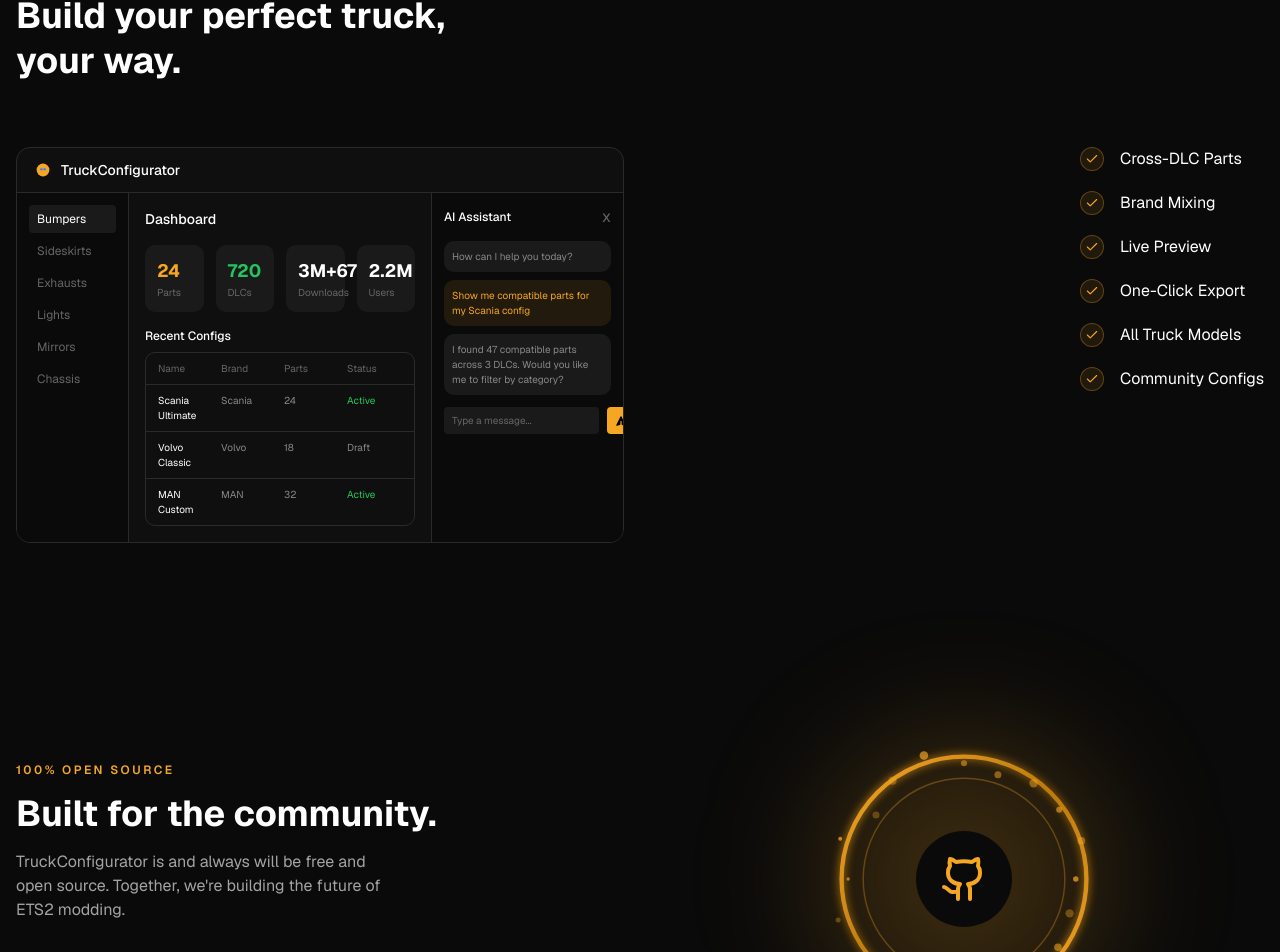
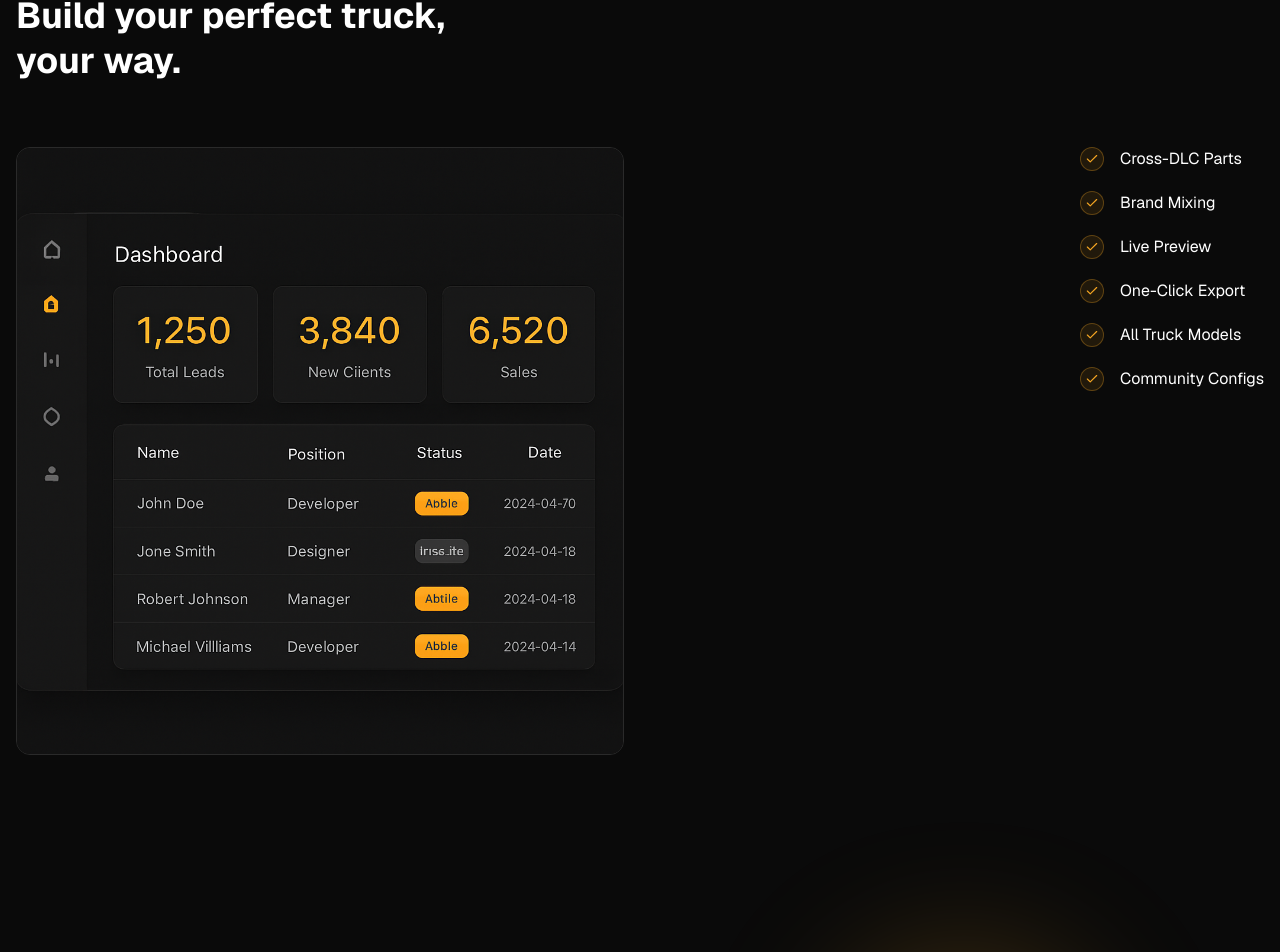
Before and after one commit to Deine-Mutder/Projekt-AetherCore, a Next.js app: page / in a window 1280 px wide. Shown: the part 1125-2077 px from the top of the page. Built offline with nearby package versions, Linux system fonts and the light colour scheme.

Commit message:
feat: replace dashboard mockup with preview image

```diff
--- a/components/landing/features.tsx
+++ b/components/landing/features.tsx
@@ -24,116 +24,14 @@ export function Features() {
         </h2>
 
         <div className="grid items-start gap-12 lg:grid-cols-2 lg:gap-8">
-          {/* Dashboard Mockup - exact style from image */}
+          {/* Dashboard Preview Image - replace /dashboard-preview.png with your own image */}
           <div className="relative">
-            {/* Main dashboard container */}
             <div className="overflow-hidden rounded-xl border border-[#2a2a2a] bg-[#0f0f0f]">
-              {/* Top bar with app name */}
-              <div className="flex items-center gap-2 border-b border-[#2a2a2a] px-4 py-3">
-                <div className="flex h-5 w-5 items-center justify-center">
-                  <svg viewBox="0 0 20 20" className="h-4 w-4">
-                    <circle cx="10" cy="10" r="8" fill="#f5a623" />
-                    <circle cx="8" cy="9" r="1.5" fill="#3b82f6" />
-                    <circle cx="12" cy="9" r="1.5" fill="#3b82f6" />
-                  </svg>
-                </div>
-                <span className="text-sm font-medium text-white">TruckConfigurator</span>
-              </div>
-
-              <div className="flex">
-                {/* Left sidebar */}
-                <div className="w-28 border-r border-[#2a2a2a] bg-[#0a0a0a] p-3">
-                  <div className="space-y-1">
-                    {["Bumpers", "Sideskirts", "Exhausts", "Lights", "Mirrors", "Chassis"].map((item, i) => (
-                      <div
-                        key={item}
-                        className={`rounded px-2 py-1.5 text-xs ${
-                          i === 0 ? "bg-[#1a1a1a] text-white" : "text-[#666]"
-                        }`}
-                      >
-                        {item}
-                      </div>
-                    ))}
-                  </div>
-                </div>
-
-                {/* Main content area */}
-                <div className="flex-1 p-4">
-                  {/* Dashboard header */}
-                  <div className="mb-4 text-sm font-medium text-white">Dashboard</div>
-
-                  {/* Stats row */}
-                  <div className="mb-4 grid grid-cols-4 gap-3">
-                    {[
-                      { value: "24", label: "Parts", color: "text-[#f5a623]" },
-                      { value: "720", label: "DLCs", color: "text-[#22c55e]" },
-                      { value: "3M+67%", label: "Downloads", color: "text-white" },
-                      { value: "2.2M", label: "Users", color: "text-white" },
-                    ].map((stat) => (
-                      <div key={stat.label} className="rounded-lg bg-[#1a1a1a] p-3">
-                        <div className={`text-lg font-bold ${stat.color}`}>{stat.value}</div>
-                        <div className="text-[10px] text-[#666]">{stat.label}</div>
-                      </div>
-                    ))}
-                  </div>
-
-                  {/* Table header */}
-                  <div className="mb-2 text-xs font-medium text-white">Recent Configs</div>
-
-                  {/* Table */}
-                  <div className="rounded-lg border border-[#2a2a2a] bg-[#0f0f0f]">
-                    <div className="grid grid-cols-4 gap-2 border-b border-[#2a2a2a] px-3 py-2 text-[10px] text-[#666]">
-                      <span>Name</span>
-                      <span>Brand</span>
-                      <span>Parts</span>
-                      <span>Status</span>
-                    </div>
-                    {[
-                      { name: "Scania Ultimate", brand: "Scania", parts: "24", status: "Active" },
-                      { name: "Volvo Classic", brand: "Volvo", parts: "18", status: "Draft" },
-                      { name: "MAN Custom", brand: "MAN", parts: "32", status: "Active" },
-                    ].map((row) => (
-                      <div key={row.name} className="grid grid-cols-4 gap-2 border-b border-[#2a2a2a] px-3 py-2 text-[10px] last:border-0">
-                        <span className="text-white">{row.name}</span>
-                        <span className="text-[#888]">{row.brand}</span>
-                        <span className="text-[#888]">{row.parts}</span>
-                        <span className={row.status === "Active" ? "text-[#22c55e]" : "text-[#888]"}>{row.status}</span>
-                      </div>
-                    ))}
-                  </div>
-                </div>
-
-                {/* Right panel - Chat/AI */}
-                <div className="w-48 border-l border-[#2a2a2a] bg-[#0a0a0a] p-3">
-                  <div className="mb-3 flex items-center justify-between">
-                    <span className="text-xs font-medium text-white">AI Assistant</span>
-                    <button className="text-[#666] hover:text-white">x</button>
-                  </div>
-                  <div className="space-y-2">
-                    <div className="rounded-lg bg-[#1a1a1a] p-2 text-[10px] text-[#888]">
-                      How can I help you today?
-                    </div>
-                    <div className="rounded-lg bg-[#f5a623]/10 p-2 text-[10px] text-[#f5a623]">
-                      Show me compatible parts for my Scania config
-                    </div>
-                    <div className="rounded-lg bg-[#1a1a1a] p-2 text-[10px] text-[#888]">
-                      I found 47 compatible parts across 3 DLCs. Would you like me to filter by category?
-                    </div>
-                  </div>
-                  <div className="mt-3 flex gap-2">
-                    <input
-                      type="text"
-                      placeholder="Type a message..."
-                      className="flex-1 rounded bg-[#1a1a1a] px-2 py-1.5 text-[10px] text-white placeholder-[#666] outline-none"
-                    />
-                    <button className="rounded bg-[#f5a623] px-2 py-1.5">
-                      <svg className="h-3 w-3 text-black" fill="currentColor" viewBox="0 0 20 20">
-                        <path d="M10.894 2.553a1 1 0 00-1.788 0l-7 14a1 1 0 001.169 1.409l5-1.429A1 1 0 009 15.571V11a1 1 0 112 0v4.571a1 1 0 00.725.962l5 1.428a1 1 0 001.17-1.408l-7-14z" />
-                      </svg>
-                    </button>
-                  </div>
-                </div>
-              </div>
+              <img
+                src="/dashboard-preview.png"
+                alt="Dashboard Preview"
+                className="h-auto w-full"
+              />
             </div>
           </div>
 
```
Also changed, not shown: public/dashboard-preview.png (added).
